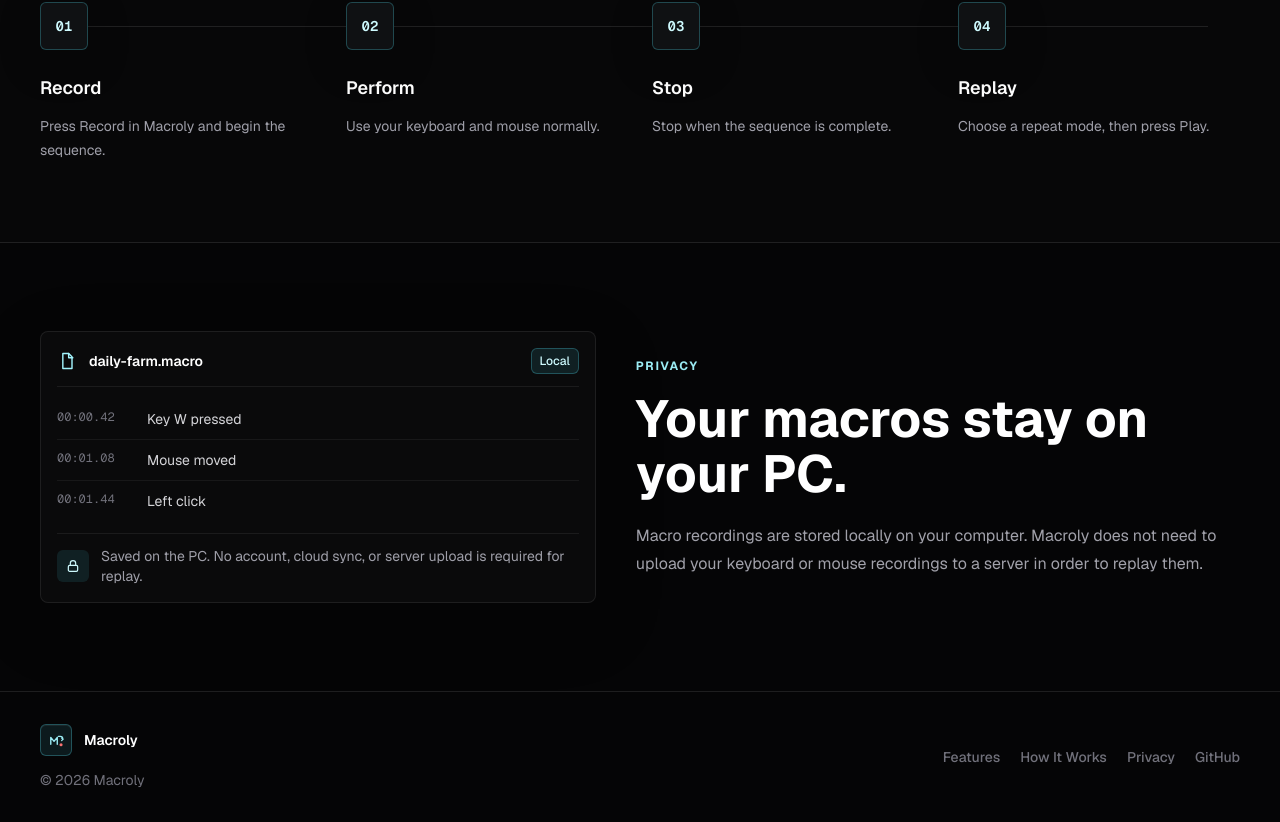
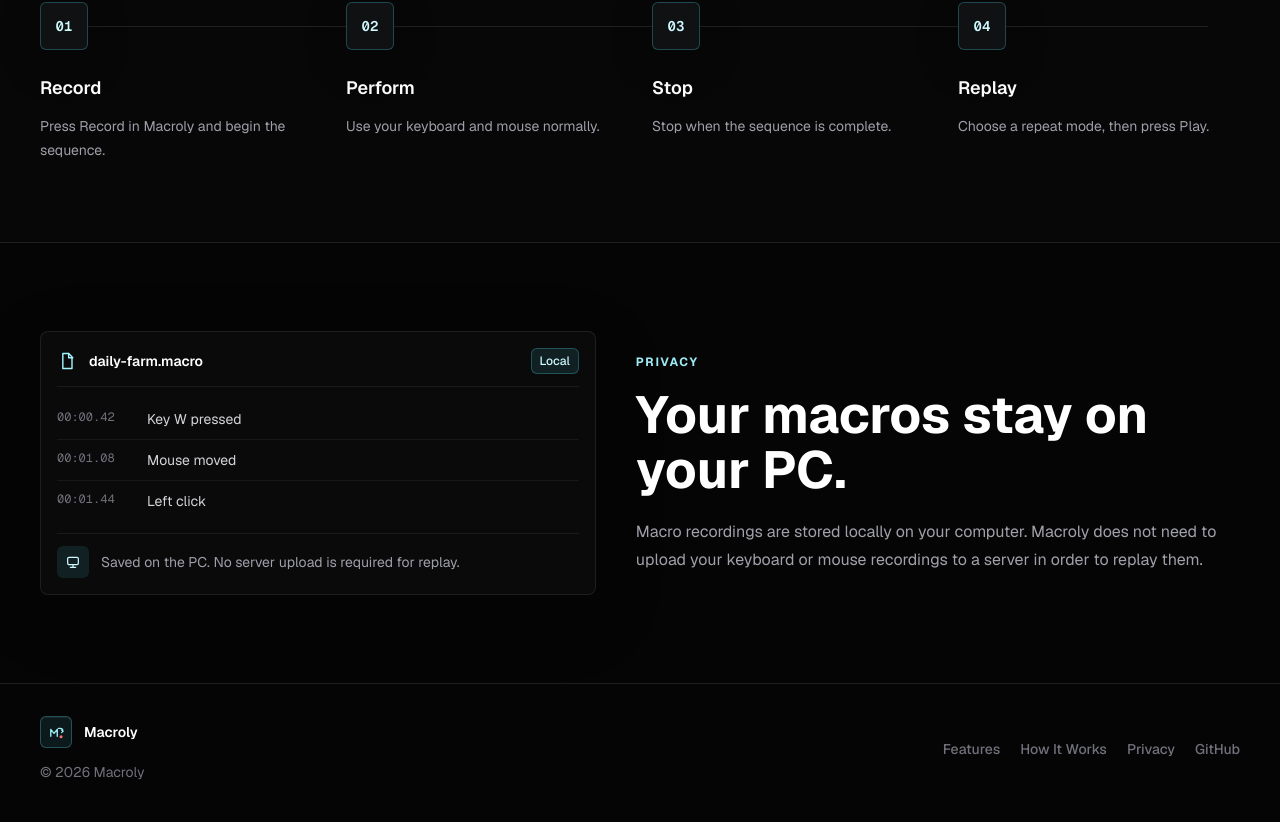
Before and after one commit to bibop28/Macrosty, a Next.js app: page / in a window 1280 px wide. Shown: the part 2182-3004 px from the top of the page. Built offline with nearby package versions, Linux system fonts and the light colour scheme.

Commit message:
Update Privacy component; adjust SVG dimensions and modify text for clarity

```diff
--- a/components/Privacy.js
+++ b/components/Privacy.js
@@ -57,11 +57,11 @@
                 strokeLinejoin="round"
                 aria-hidden="true"
               >
-                <rect x="5" y="11" width="14" height="9" rx="2" />
-                <path d="M8 11V8a4 4 0 0 1 8 0v3" />
+                <rect x="4" y="5" width="16" height="11" rx="2" />
+                <path d="M8 20h8M12 16v4" />
               </svg>
             </span>
-            Saved on the PC. No account, cloud sync, or server upload is required for replay.
+            Saved on the PC. No server upload is required for replay.
           </div>
         </div>
 
```
